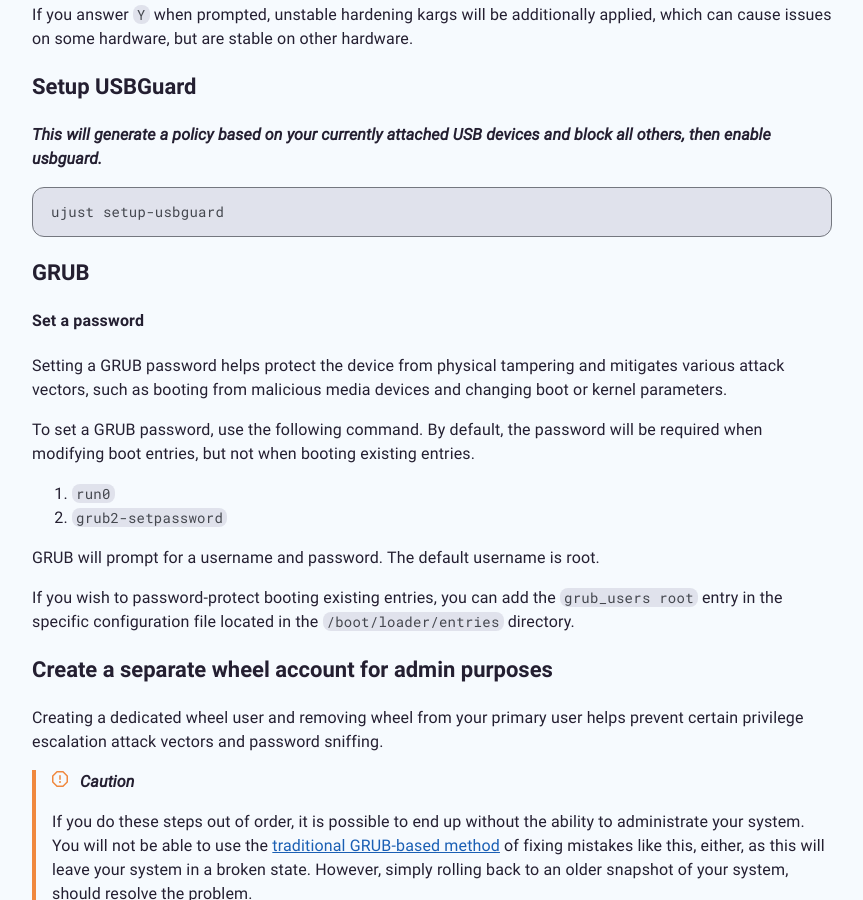
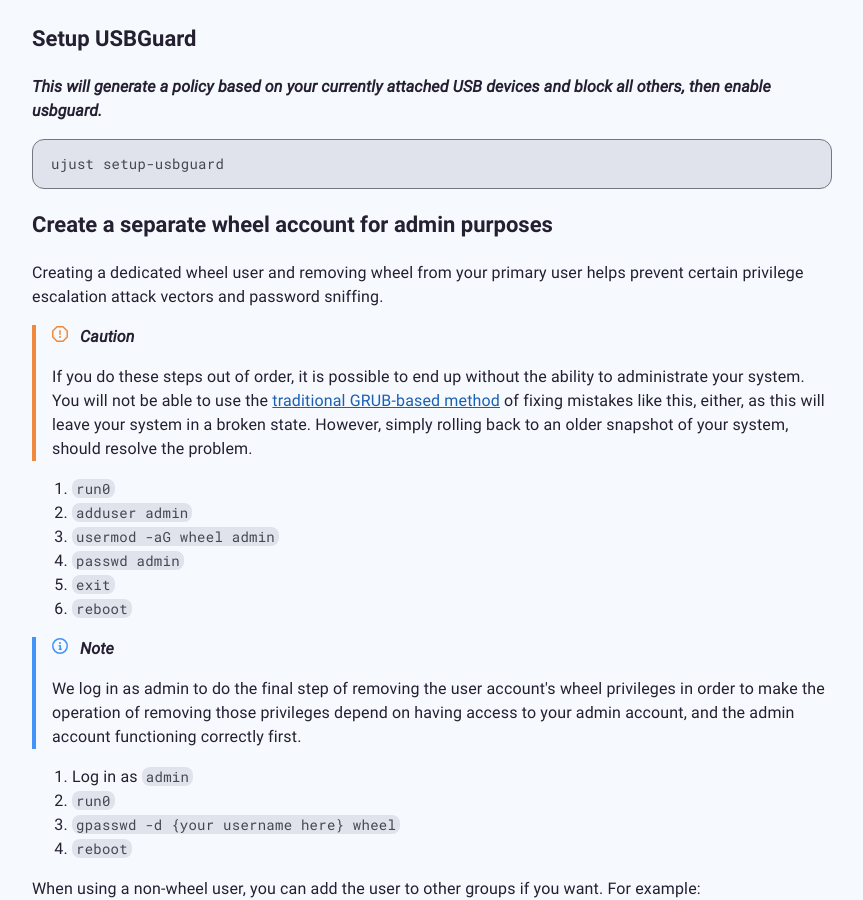
Before and after one commit to secureblue/secureblue.github.io, a Jekyll site: the page built from content/INSTALL.md, in a window 1280 px wide and 900 px high, scrolled down 3443 px. Shown: the whole window, without its empty margins (208-1071 px from the left). Built offline with Jekyll 4.4.1, drawn with Linux system fonts in a browser that asks for light colours.

Commit message:
chore: temporarily remove broken postinstall steps (#33)

````diff
--- a/content/INSTALL.md
+++ b/content/INSTALL.md
@@ -66,8 +66,6 @@
 - - [Force disable simultaneous multithreading](#kargs-smt)
 - - [Unstable hardening kargs](#kargs-unstable)
 - [Setup USBGuard](#usbguard)
-- [GRUB](#grub)
-- - [Set a password](#grub-password)
 - [Create a separate wheel account for admin purposes](#wheel)
 - [Setup system DNS](#dns)
 - [Bash environment lockdown](#bash)
@@ -140,23 +138,6 @@
 ```
 ujust setup-usbguard
 ```
-
-### GRUB
-{: #grub}
-
-#### Set a password
-{: #grub-password}
-
-Setting a GRUB password helps protect the device from physical tampering and mitigates various attack vectors, such as booting from malicious media devices and changing boot or kernel parameters.
-
-To set a GRUB password, use the following command. By default, the password will be required when modifying boot entries, but not when booting existing entries.
-
-1. `run0`
-2. `grub2-setpassword`
-
-GRUB will prompt for a username and password. The default username is root.
-
-If you wish to password-protect booting existing entries, you can add the `grub_users root` entry in the specific configuration file located in the `/boot/loader/entries` directory.
 
 ### Create a separate wheel account for admin purposes
 {: #wheel}
````
